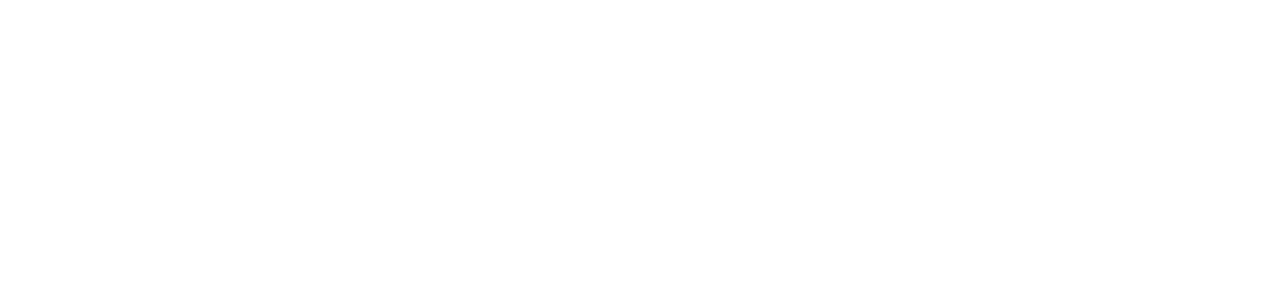
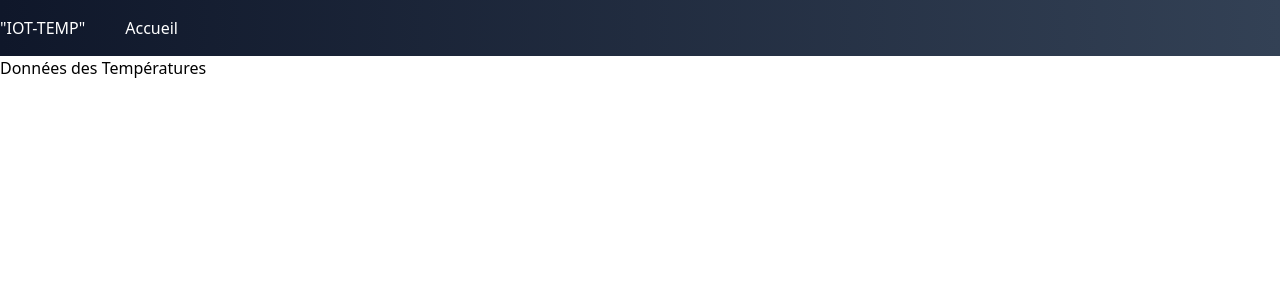
Before and after one commit to FlomaWen/temperature-iot-scrum-sdv, a React (Create React App) app: page / in a window 1280 px wide. Shown: the top 300 px of the page. Built offline with nearby package versions, Linux system fonts and the light colour scheme.

Commit message:
components

```diff
--- a/package.json
+++ b/package.json
@@ -8,6 +8,7 @@
     "@testing-library/user-event": "^13.5.0",
     "react": "^18.2.0",
     "react-dom": "^18.2.0",
+    "react-router-dom": "^6.21.1",
     "react-scripts": "5.0.1",
     "web-vitals": "^2.1.4"
   },
--- a/src/App.js
+++ b/src/App.js
@@ -1,7 +1,15 @@
 import "./App.css";
+import { BrowserRouter, Route, Routes } from "react-router-dom";
+import MainPage from "./pages/MainPage";
 
 function App() {
-  return <div className="App"></div>;
+  return (
+    <BrowserRouter>
+      <Routes>
+        <Route path="/" element={<MainPage />} />
+      </Routes>
+    </BrowserRouter>
+  );
 }
 
 export default App;
--- /dev/null
+++ b/src/components/Header.jsx
@@ -0,0 +1,17 @@
+const Header = () => {
+  return (
+    <>
+      <header className="text-white py-4 bg-gradient-to-r from-slate-900 to-slate-700">
+        <nav className="container mx-auto flex items-center justify-between flex-wrap">
+          <div className="flex items-center space-x-4">"IOT-TEMP"</div>
+
+          <ul className="flex flex-grow space-x-2 ml-10">
+            <li>Accueil</li>
+          </ul>
+        </nav>
+      </header>
+    </>
+  );
+};
+
+export default Header;
--- /dev/null
+++ b/src/pages/MainPage.jsx
@@ -0,0 +1,11 @@
+import Header from "../components/Header";
+
+const MainPage = () => {
+  return (
+    <>
+      <Header />
+      <h2>Données des Températures</h2>
+    </>
+  );
+};
+export default MainPage;
```
Also changed, not shown: 1 other file (tests, documents, lock files or other folders).
